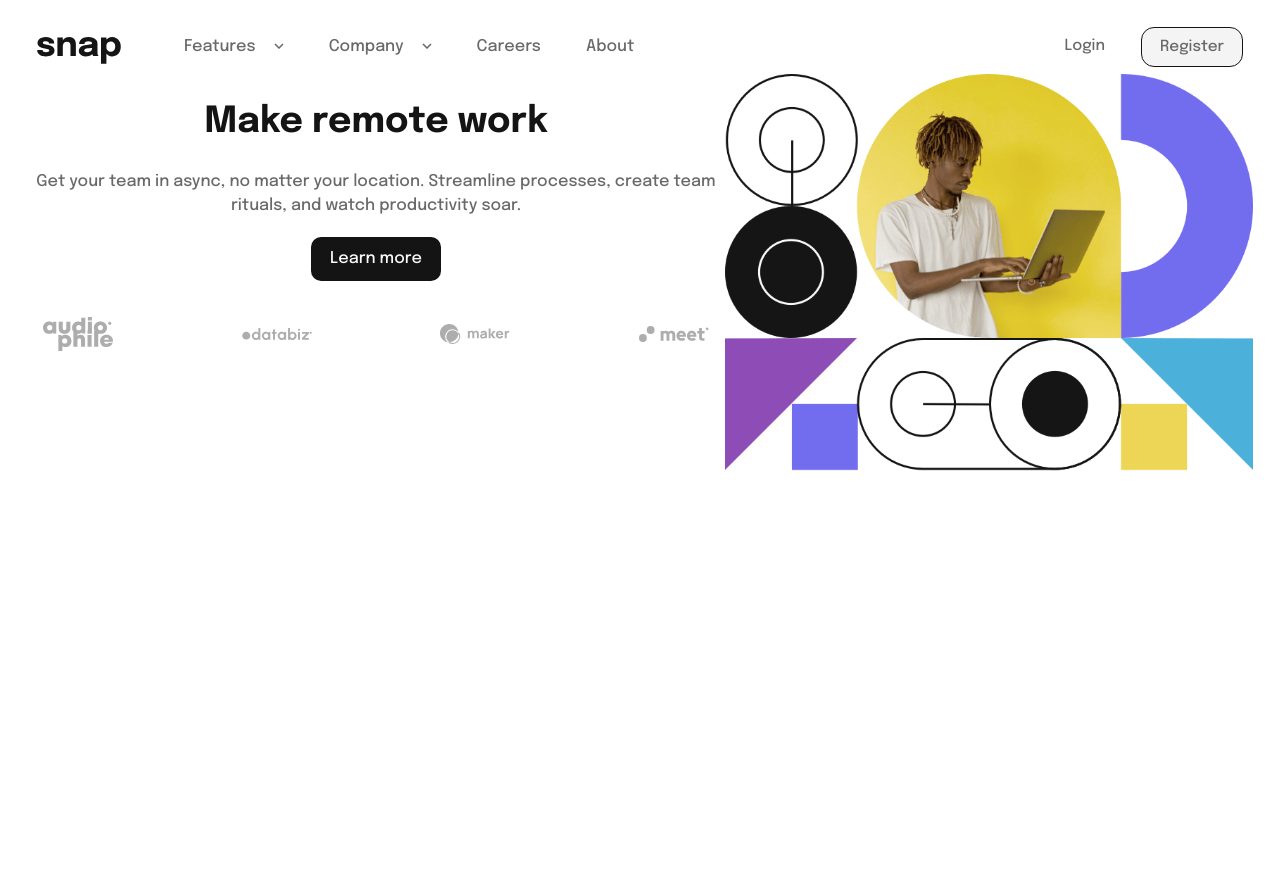
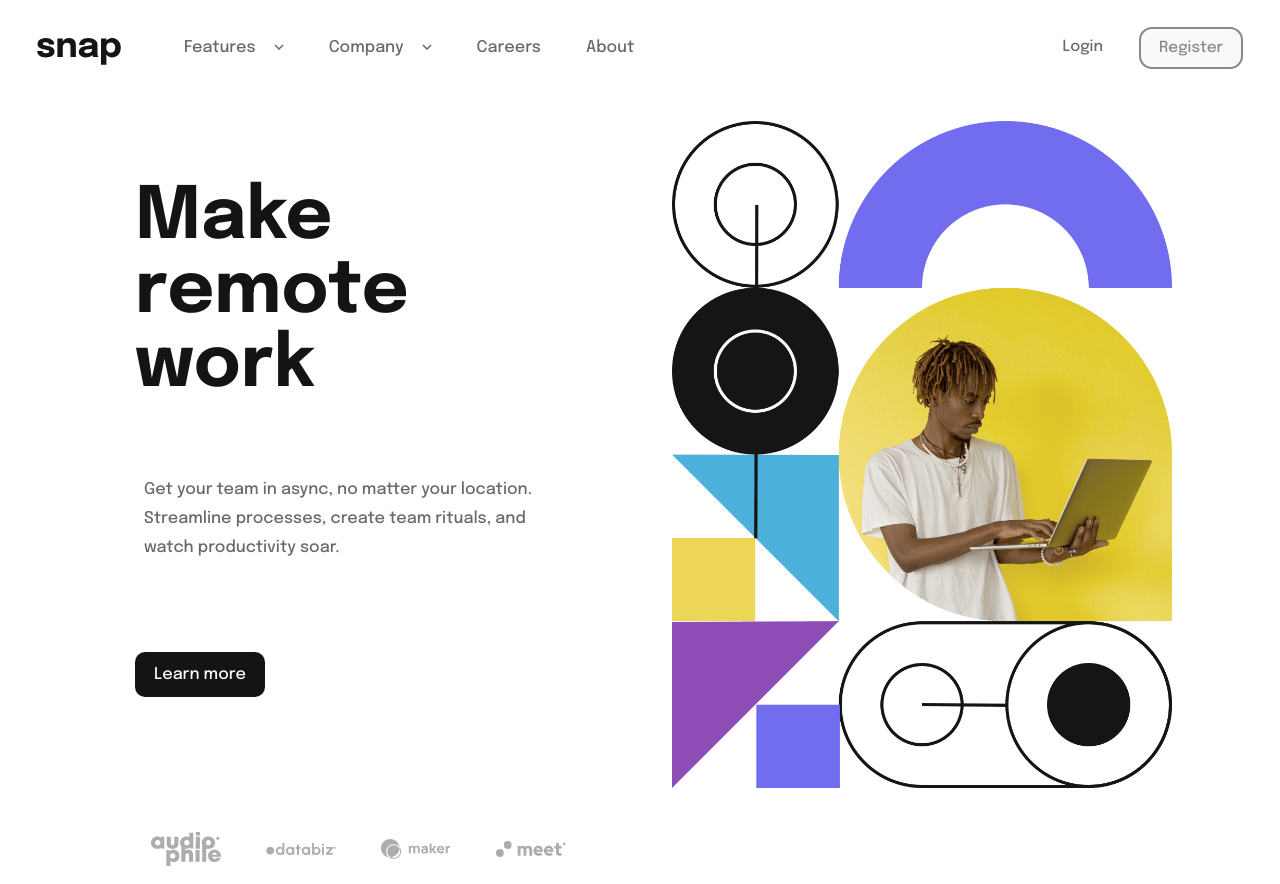
Before and after one commit to mrLuisFer/snap-navigation, a Svelte app: page / in a window 1280 px wide. Before the commit the page ends 800 px from the top, so only its background shows below. Built offline with nearby package versions, Linux system fonts and the light colour scheme.

Commit message:
fix desktop styles

```diff
--- a/src/components/CompaniesLogos.svelte
+++ b/src/components/CompaniesLogos.svelte
@@ -9,7 +9,7 @@
 
 <div class="companies-container">
   {#each companies as companyLogo}
-    <img src={companyLogo} alt="random" class="companies-logo" />
+    <img src={companyLogo} alt="random" draggable="false" class="companies-logo" />
   {/each}
 </div>
 
@@ -31,4 +31,13 @@
   .companies-logo:hover {
     transform: scale(1.1);
   }
+
+
+  @media (min-width: 900px) {
+    .companies-container {
+      justify-content: flex-start;
+      column-gap: 2.5rem;
+      align-items: center;
+    }
+  }
 </style>
--- a/src/components/MainHero.svelte
+++ b/src/components/MainHero.svelte
@@ -3,17 +3,23 @@
 </script>
 
 <div class="main-hero">
-  <div>
+  <div class="main-hero-img">
     <img
       src="/images/image-hero-mobile.png"
       alt="Hero mobile"
       class="hero-mobile"
       draggable="false"
     />
+    <img
+      src="/images/image-hero-desktop.png"
+      alt="Hero mobile"
+      class="hero-desktop"
+      draggable="false"
+    />
   </div>
-  <div>
+  <div class="hero-content-container">
     <section class="hero-content">
-      <h1 class="hero-content-title">Make remote work</h1>
+      <h1 class="hero-content-title">Make <span>remote work</span></h1>
       <p class="hero-content-text">
         Get your team in async, no matter your location. Streamline processes,
         create team rituals, and watch productivity soar.
@@ -67,11 +73,51 @@
     border-color: var(--almost-black);
   }
 
-
   @media (min-width: 900px) {
     .main-hero {
-      display: flex;
-      flex-direction: row-reverse;
+      padding: 2.5rem 6rem 0;
+      display: grid;
+      grid-template-columns: 1fr 1fr;
+      grid-auto-flow: column;
+      gap: 5rem;
+    }
+
+    .main-hero-img {
+      grid-column: 2;
+    }
+
+    .hero-content-container {
+      grid-column: 1;
+    }
+
+    .hero-content {
+      text-align: left;
+    }
+
+    .hero-content-title {
+      font-size: 4rem;
+      margin-bottom: 4rem;
+    }
+
+    .hero-content-title span {
+      display: block;
+    }
+
+    .hero-content-text {
+      max-width: 400px;
+      line-height: 1.8;
+    }
+
+    .hero-content-btn {
+      margin: 5rem 0 7.5rem;
+    }
+
+    .hero-mobile {
+      display: none;
+    }
+
+    .hero-desktop {
+      max-width: 500px;
     }
   }
 </style>
--- a/src/components/Menu/MenuLogin.svelte
+++ b/src/components/Menu/MenuLogin.svelte
@@ -28,14 +28,15 @@
     display: block;
     padding: 0.8rem 0;
     border-radius: 15px;
-    border: 1.5px solid var(--almost-black);
-    color: var(--medium-gray);
-    transition: 0.15s ease;
+    border: 2px solid var(--almost-black);
+    transition: opacity 0.15s ease;
     margin-top: 0.5rem;
+    color: var(--almost-black);
+    opacity: 0.5;
   }
 
   .menu-login-btn:hover {
-    color: var(--almost-black);
+    opacity: 1;
   }
 
   @media (min-width: 900px) {
```
